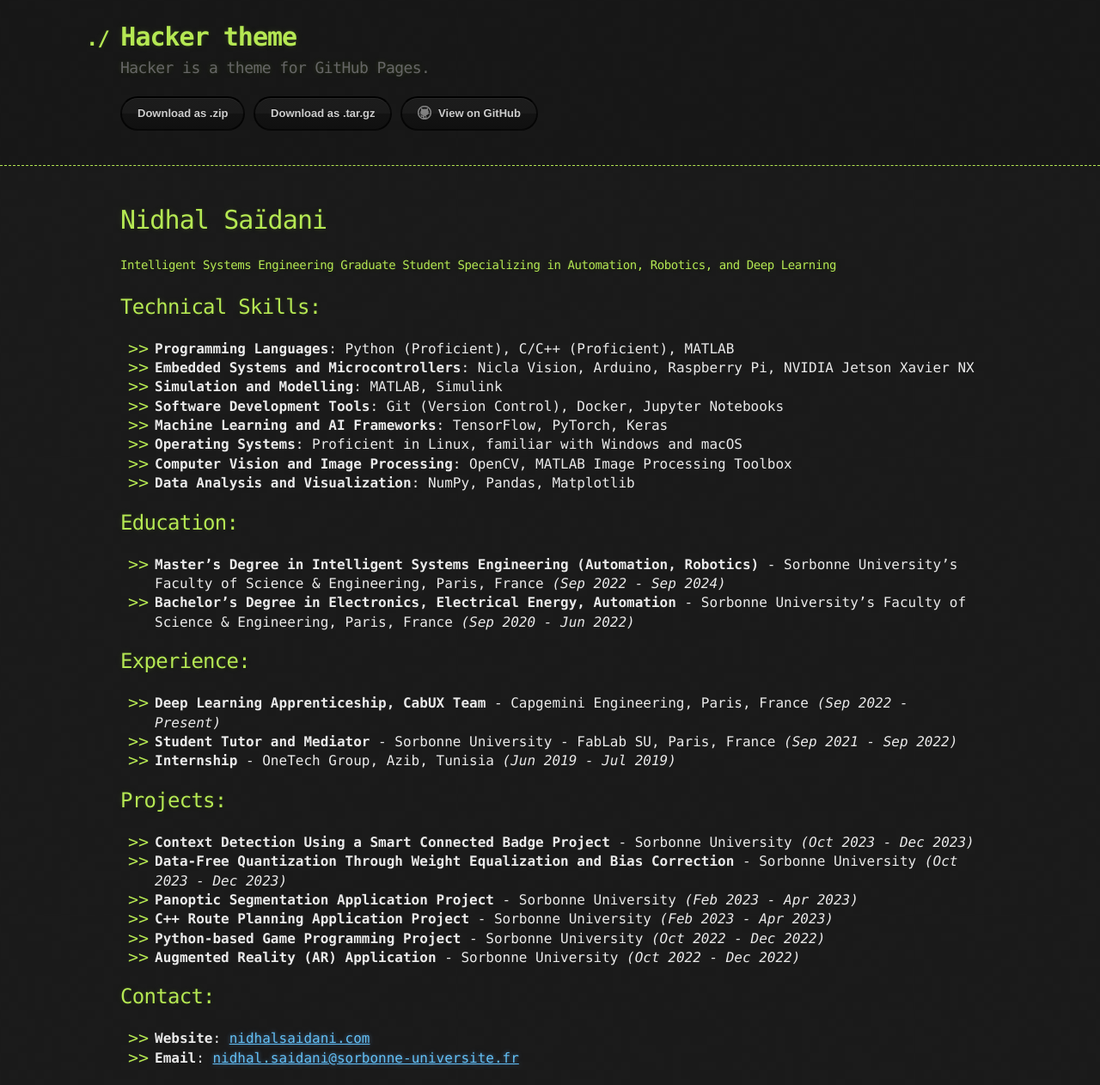
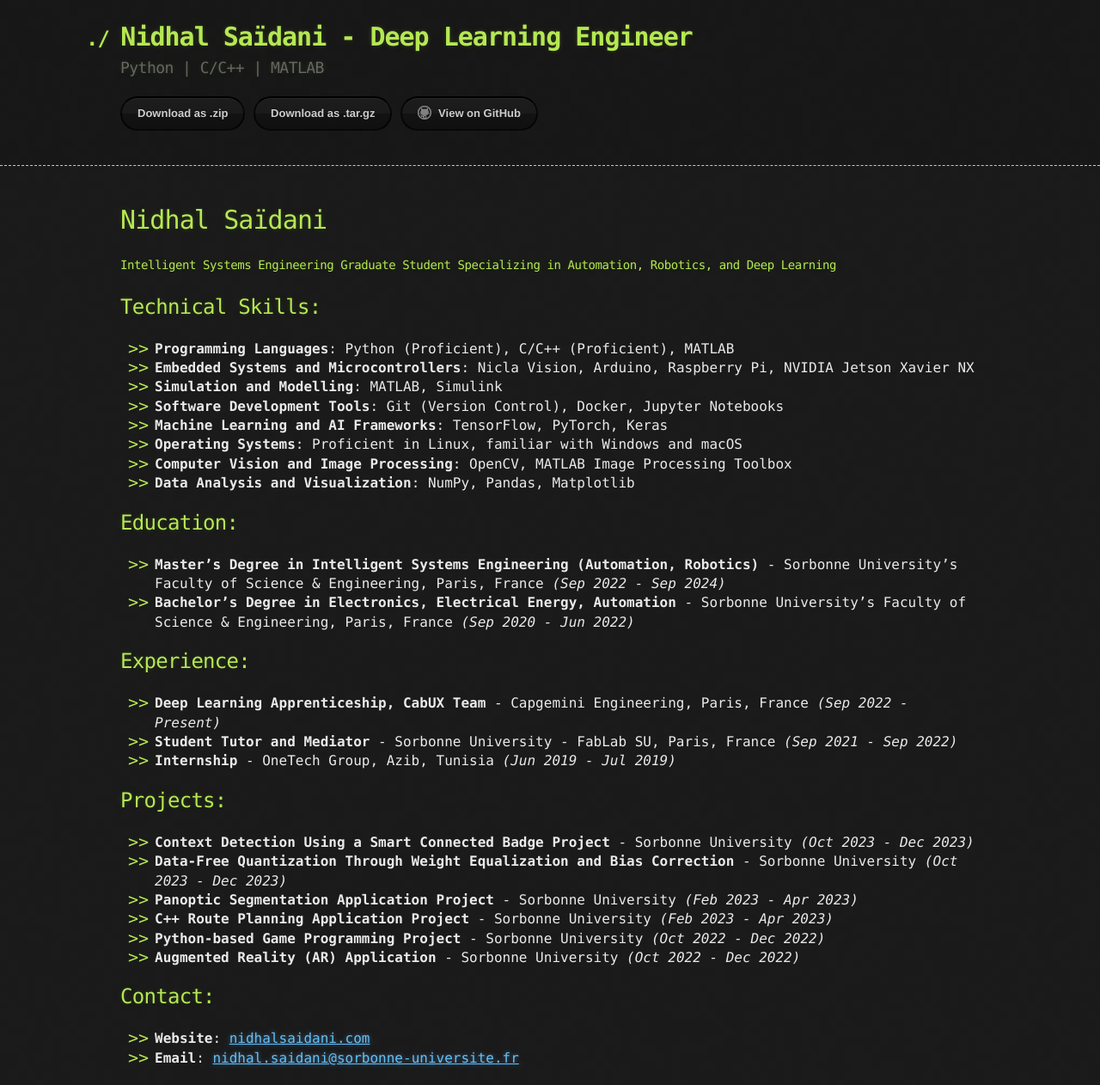
Before and after one commit to nidhalsaidani/nidhalsaidani.github.io, a Jekyll site: the page built from index.md, in a window 1280 px wide. Shown: the whole page at 86% size. Built offline with Jekyll 4.4.1, drawn with Linux system fonts in a browser that asks for light colours; our own code applies the rules of GitHub Pages for plain Markdown files.

Commit message:
Update _config.yml

```diff
--- a/_config.yml
+++ b/_config.yml
@@ -1,5 +1,5 @@
-title: Hacker theme
-description: Hacker is a theme for GitHub Pages.
+title: Nidhal Saïdani - Deep Learning Engineer
+description: Python | C/C++ | MATLAB
 show_downloads: true
 google_analytics:
 theme: jekyll-theme-hacker
```
